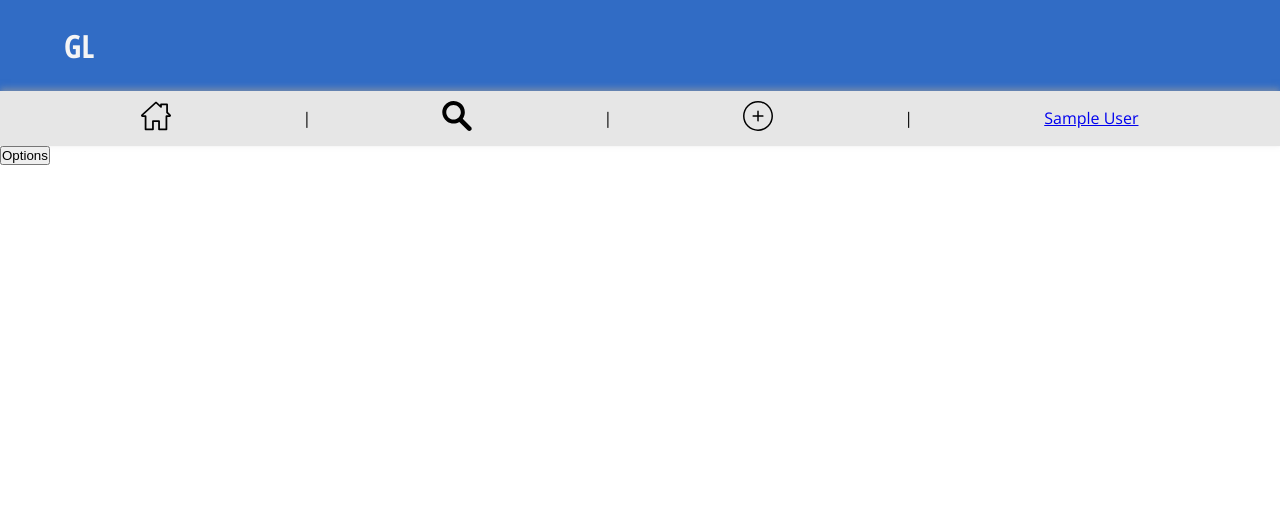
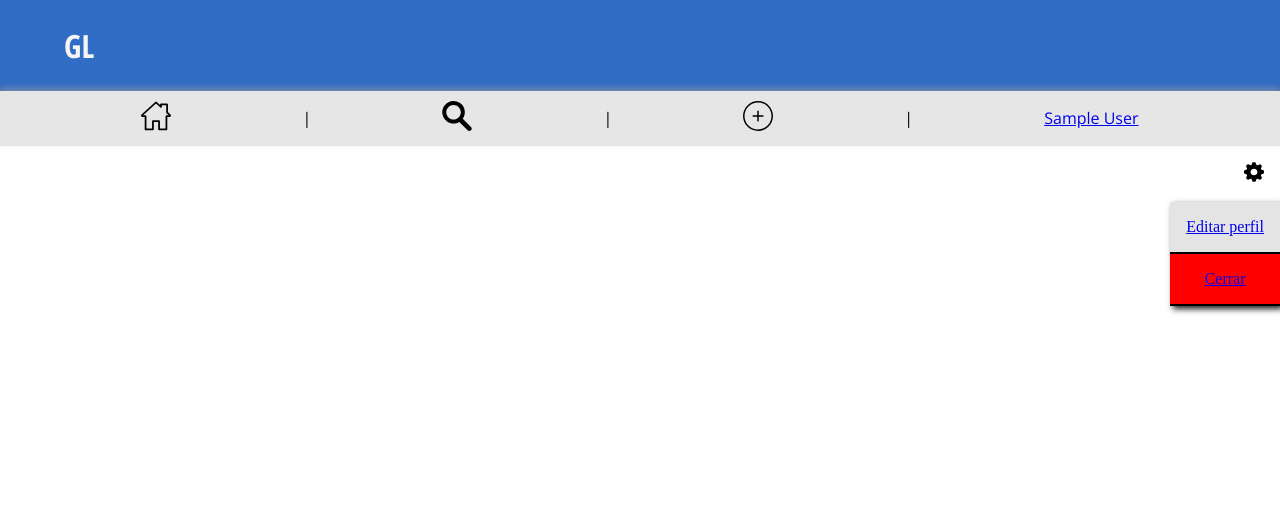
Before and after one commit to DavidCG-code/gallery-laravel, a Laravel app: page /profile in a window 1280 px wide. Shown: the top 513 px of the page. Run offline with Laravel 8, Linux system fonts and the light colour scheme; the visitor is signed in with stand-in values (Sample User, id 1).

Commit message:
CSS Profile Start

```diff
--- a/resources/sass/_profile.scss
+++ b/resources/sass/_profile.scss
@@ -2,10 +2,39 @@
   display: none;
 }
 
-.bg-danger{
-  background-color: red;
+.profile{
+
+  display: flex;
+  flex-direction: column;
+  align-items: flex-end;
+  &__options{
+    padding: 1rem;
+    cursor: pointer;
+    img{
+      width: 20px;
+    }
+  }
+
+  &__list{
+    list-style: none;
+    box-shadow: 3px 3px 6px #212121;
+
+    &__items{
+      padding: 1rem;
+      border-bottom: 2px solid black;
+      cursor: pointer;
+      text-align: center;
+      &--color{
+        background-color: #e4e4e4;
+
+      }
+
+      &--danger{
+        background-color: red;
+      }
+    }
+
+  }
+
+
 }
-
-#test{
-  cursor: pointer;
-}
--- a/resources/views/profile.blade.php
+++ b/resources/views/profile.blade.php
@@ -2,20 +2,20 @@
 
 @section('content')
 
-<div>
-  <button id="test">Options</button>
+<div class="profile">
+  <div id="test" class="profile__options">
+    <img src="{{ asset('./images/options.svg') }}" alt="">
+  </div>
 
-  <div id="testing" class="box none">
-    <ul>
-      <li>
-        <button><a href="{{ route('edit', Auth::user()->id) }}">Editar perfil</a></button>
+  <div id="testing" class="">
+
+    <ul class="profile__list">
+
+      <li class=" profile__list__items profile__list__items--color">
+        <a href="{{ route('edit', Auth::user()->id) }}">Editar perfil</a>
       </li>
-      <li >
-        <form action="{{route('logout')}}" method="POST">
-          {{ csrf_field() }}
-
-          <button class="bg-danger">Cerrar Sesión</button>
-        </form>
+      <li class=" profile__list__items profile__list__items--danger">
+        <a href="{{route('logout')}}" >Cerrar</a>
       </li>
     </ul>
   </div>
--- a/routes/web.php
+++ b/routes/web.php
@@ -26,7 +26,7 @@ Route::post('/register', [RegisterController::class, 'register'])->name('sign');
 Route::get('/login', [LoginController::class, 'loginView'])->name('loginView');
 Route::post('/login', [LoginController::class, 'authenticate'])->name('login');
 
-Route::post('/logout', [LoginController::class, 'logout'])->name('logout');
+Route::get('/logout', [LoginController::class, 'logout'])->name('logout');
 
 Route::delete('/delete/{id}', [GalleryController::class, 'destroy'])->name('pepe');
 
```
Also changed, not shown: public/css/app.css, public/images/gear-option.svg (added), public/images/options.svg (added), resources/images/options.svg (added), 3 other files.
